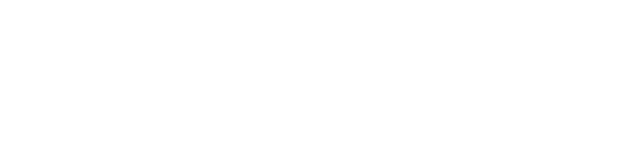
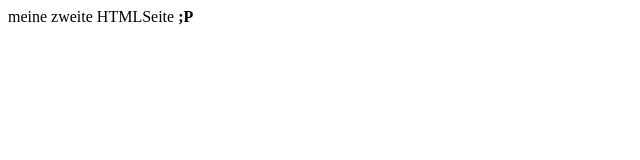
Before and after one commit to speexy/html-playground, a plain HTML site: page index.html in a window 1280 px wide. Shown: the whole page, without its empty margins (0-640 px from the left). Drawn offline with Linux system fonts and the light colour scheme.

Commit message:
habe ich das erste Mal nen HTML file beschrieben; ach ne, das zweite Mal  ;P

```diff
--- a/index.html
+++ b/index.html
@@ -10,7 +10,7 @@
 
 <body>
 
-
+meine zweite HTMLSeite <strong>;P</strong>
 
 
 </body>
```
